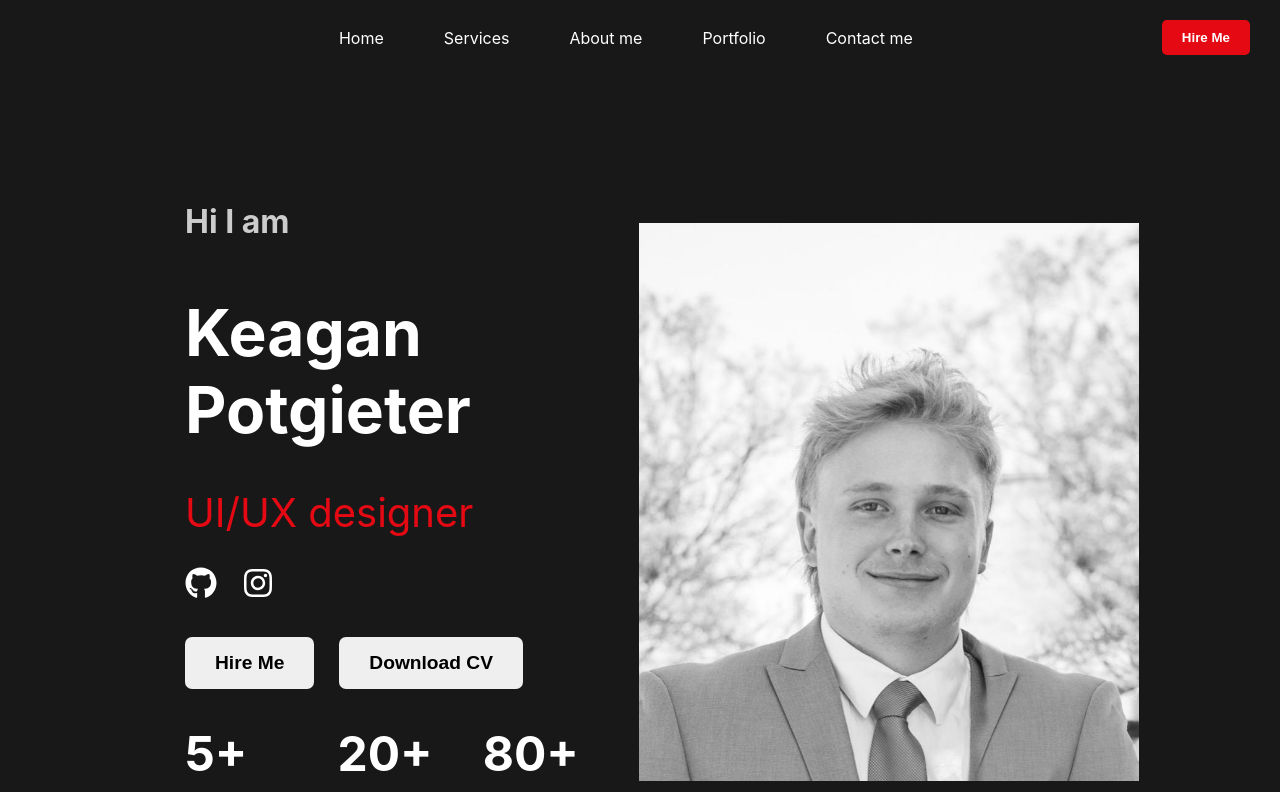
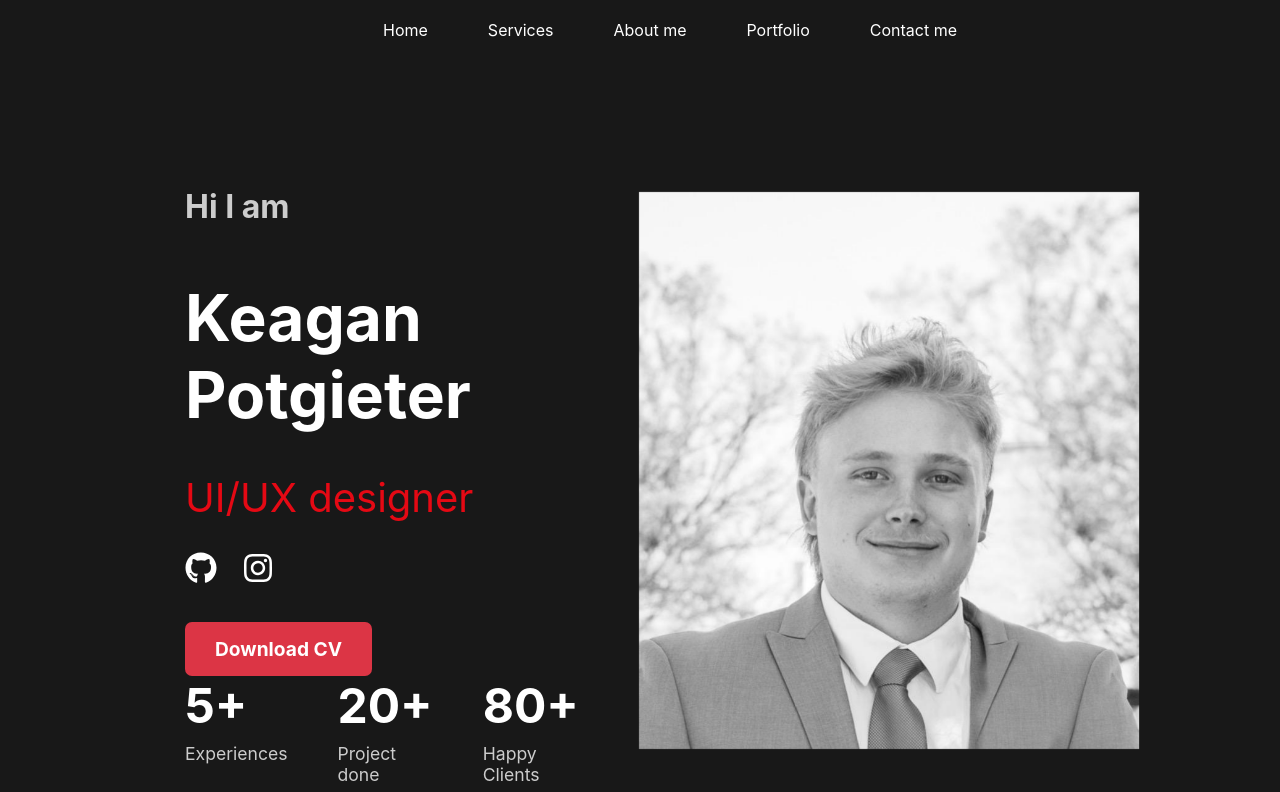
Before and after one commit to Keagan-P/keagan-portfolio, a React (Create React App) app: page / in a window 1280 px wide. Shown: the top 792 px of the page. Built offline with nearby package versions, Linux system fonts and the light colour scheme.

Commit message:
seeing if changes work

```diff
--- a/src/components/AboutMe.js
+++ b/src/components/AboutMe.js
@@ -6,7 +6,7 @@ import cvFile from '../CV/KeaganCV.pdf';
 
 const AboutMe = () => {
   return (
-    <div className="about-me-container">
+    <div className="about-me-container" id="about">
       <div className="about-me-content">
         <div className="about-me-text">
           <h2>About Me</h2>
--- a/src/components/ContactForm.js
+++ b/src/components/ContactForm.js
@@ -3,7 +3,7 @@ import './ContactForm.css';
 
 const ContactForm = () => {
   return (
-    <div className="contact-form-container">
+    <div className="contact-form-container" id="contact">
       <h2>Contact Me</h2>
       <p>Cultivating Connections: Reach Out And Connect With Me</p>
       <form className="contact-form">
@@ -12,7 +12,11 @@ const ContactForm = () => {
         <input type="tel" placeholder="Phone Number" />
         <select>
           <option value="">Service Of Interest</option>
-          {/* Add your service options here */}
+          <option value="web-design">Web Design</option>
+          <option value="ui-ux">UI/UX Design</option>
+          <option value="development">Database Development</option>
+          <option value="seo">Figma Designs</option>
+          <option value="consultation">Consultation</option>
         </select>
         <input type="text" placeholder="Timeline" />
         <textarea placeholder="Project Details..."></textarea>
--- a/src/components/HeroSection.css
+++ b/src/components/HeroSection.css
@@ -1,5 +1,3 @@
-/* HeroSection.css */
-/* HeroSection.css */
 .hero {
     display: flex;
     align-items: center;
@@ -60,25 +58,26 @@
     color: #e50914;
   }
 
-  .hero-buttons {
-    display: flex;
-    gap: 25px;
-    margin-bottom: 35px;
-  }
-
-  .button {
+  .button,
+.button:link,
+.button:visited {
+  display: inline-block;
   padding: 15px 30px;
   border-radius: 7px;
   cursor: pointer;
   font-weight: bold;
+  font-size: 1.2em;
+  background-color: #dc3545; /* Add this if you want a red button */
+  color: white;
   border: none;
-    font-size: 1.2em;
+  text-decoration: none;
   transition: opacity 0.3s ease-in-out;
 }
 
 .button:hover {
   opacity: 0.8;
 }
+
 
   .hero-stats {
     display: flex;
@@ -103,9 +102,23 @@
   }
 
   .hero-image {
-    flex: 1; /* Allow it to take up space */
+    flex: 1;
     text-align: right;
     padding-right: 100px;
+    opacity: 0;
+    transform: translateX(50px);
+    animation: slideInRight 1s ease-out forwards;
+  }
+
+  @keyframes slideInRight {
+    0% {
+        opacity: 0;
+        transform: translateX(50px); /* Start from the right */
+    }
+    100% {
+        opacity: 1;
+        transform: translateX(0); /* End at normal position */
+    }
 }
 
   .hero-image img {
--- a/src/components/HeroSection.js
+++ b/src/components/HeroSection.js
@@ -16,8 +16,9 @@ function HeroSection() {
             <a href="https://www.instagram.com/keagan_pgt/?api=postMessage" target="_blank" rel="noopener noreferrer"><FaInstagram /></a>
           </div>
           <div className="hero-buttons">
-            <button className="button primary-button">Hire Me</button>
-            <button className="button secondary-button">Download CV</button>
+            <a href="/cv.pdf" download className="button secondary-button">
+             Download CV
+            </a>
           </div>
           <div className="hero-stats">
             <div className="stat-item">
--- a/src/components/Navbar.js
+++ b/src/components/Navbar.js
@@ -3,7 +3,7 @@ import './Navbar.css'; // You can create a CSS file for styling
 
 function Navbar() {
   return (
-    <nav className="navbar">
+    <nav className="navbar" id="home">
       <div className="navbar-logo">
 
       </div>
@@ -15,7 +15,6 @@ function Navbar() {
         <li><a href="#contact">Contact me</a></li>
       </ul>
       <div className="navbar-button">
-        <button>Hire Me</button>
       </div>
     </nav>
   );
--- a/src/components/PortfolioSection.js
+++ b/src/components/PortfolioSection.js
@@ -45,7 +45,7 @@ const PortfolioSection = () => {
   const filters = ['All', 'Website Design', 'App Mobile Design', 'App Desktop', 'Braiding']; // Add all your categories
 
   return (
-    <div className="portfolio-section">
+    <div className="portfolio-section" id="portfolio">
       <h2>Portfolio</h2>
       <div className="filter-buttons">
         {filters.map((filter, index) => (
--- a/src/components/ServiceCard.js
+++ b/src/components/ServiceCard.js
@@ -3,7 +3,7 @@ import './ServiceCard.css'; // Create this CSS file
 
 function ServiceCard({ icon, title, description }) {
   return (
-    <div className="service-card">
+    <div className="service-card" id="services">
       <div className="service-icon">{icon}</div>
       <h3 className="service-title">{title}</h3>
       <p className="service-description">{description}</p>
--- a/src/components/ServicesSection.js
+++ b/src/components/ServicesSection.js
@@ -41,7 +41,7 @@ function ServicesSection() {
     <section className="services-section">
       <div className="services-header">
         <h2>Services</h2>
-        <p>Lorem ipsum dolor sit amet consectetur. Imperdiet convallis blandit felis ligula aliquam</p>
+        <p>These are some of the services I offer</p>
       </div>
       <div className="services-grid">
         {services.map((service, index) => (
```
Lines whose indentation alone changed are shown as unchanged.
